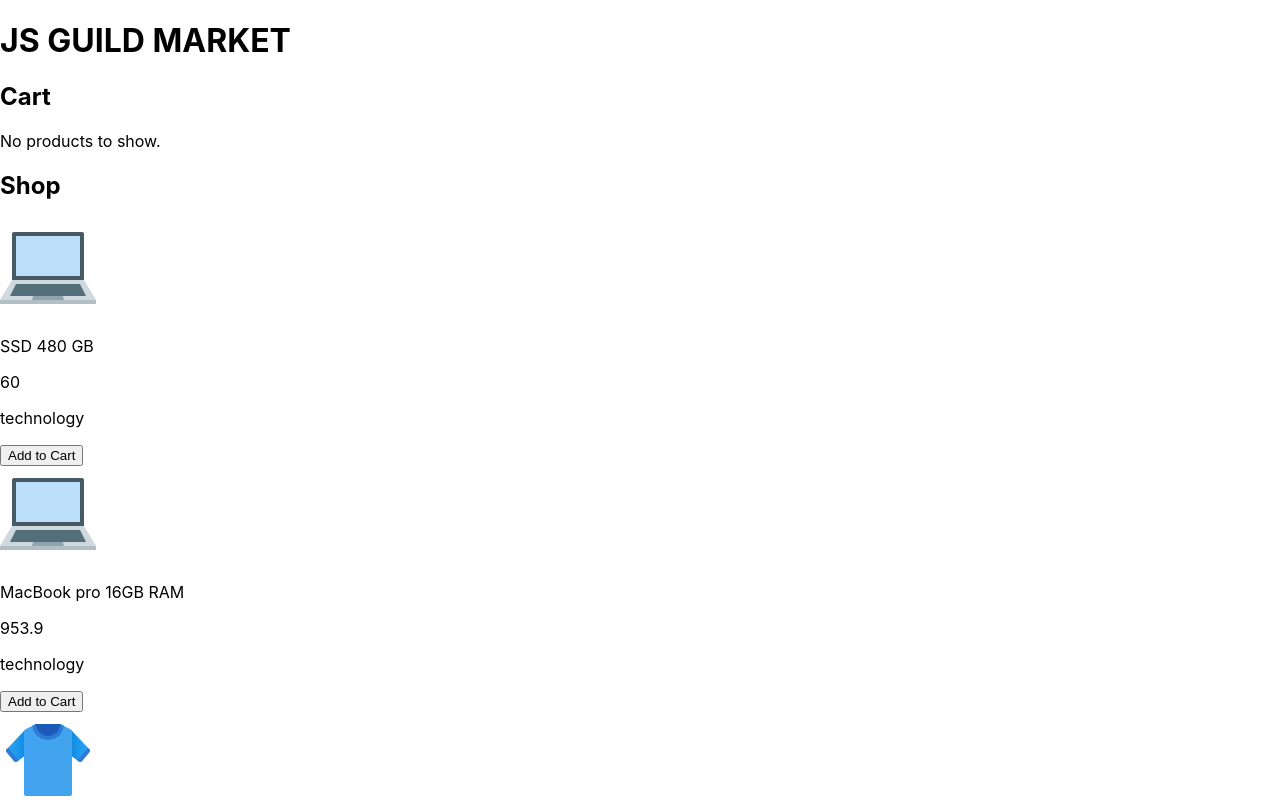
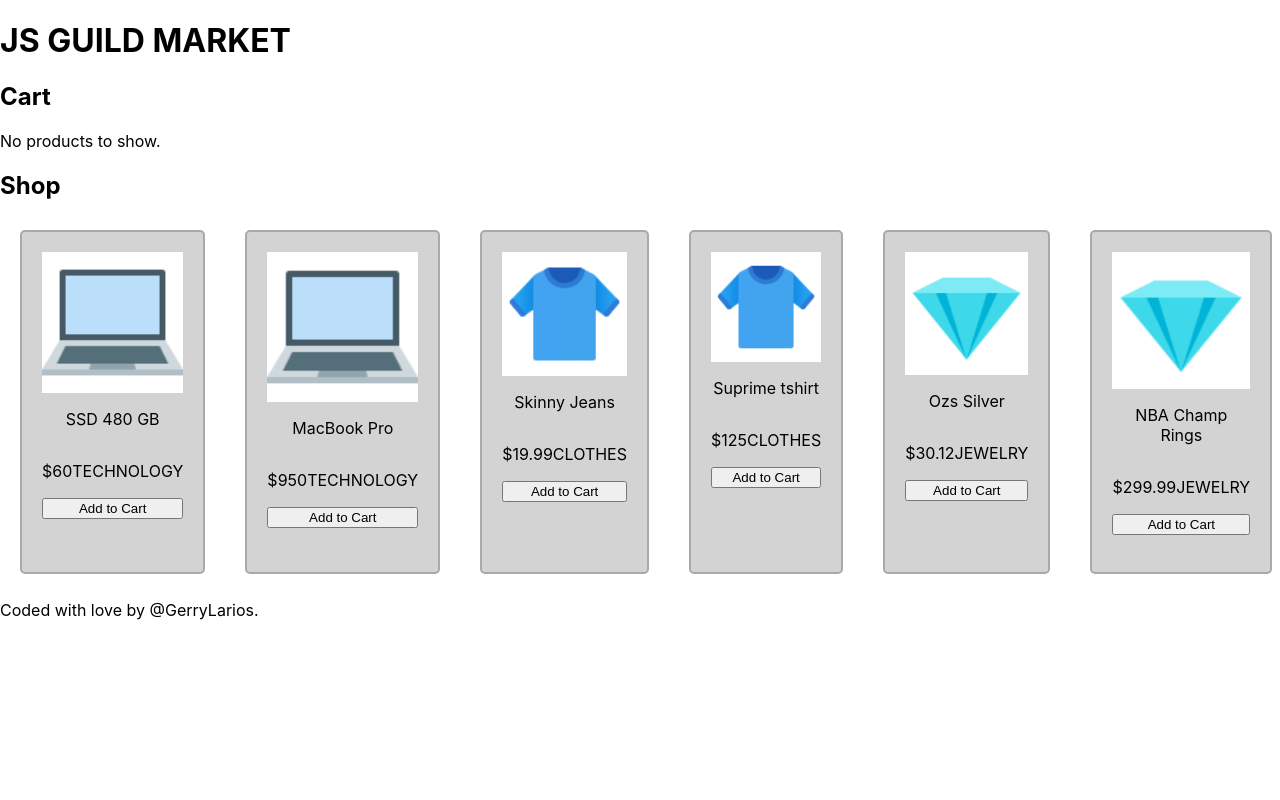
Before and after one commit to GerryLarios/shopping-cart, a React (Create React App) app: page / in a window 1280 px wide. Shown: the top 800 px of the page. Built offline with nearby package versions, Linux system fonts and the light colour scheme.

Commit message:
Refactor[SHOPPING-CART-13] shopping items has css styles

```diff
--- a/src/components/Cart/index.tsx
+++ b/src/components/Cart/index.tsx
@@ -17,7 +17,9 @@
       {products.length === 0 ? (
         <NoProducts />
       ) : (
-        products.map(p => <CartItem product={p} handleVolume={handleVolume} handleRemove={handleRemove} />)
+        <div className="cart-items">
+          {products.map(p => <CartItem product={p} handleVolume={handleVolume} handleRemove={handleRemove} />)}
+        </div>
       )}
     </SectionWrapper>
   )
--- a/src/components/Shop/ShopItem.tsx
+++ b/src/components/Shop/ShopItem.tsx
@@ -14,7 +14,7 @@
   handleAddToCart,
   addedToCart = false
 }) => (
-  <div className="cart-item">
+  <div className="shop-item">
     <Product {...product} />
     <div>
       <button disabled={addedToCart} onClick={handleAddToCart}>
--- a/src/components/Shop/index.tsx
+++ b/src/components/Shop/index.tsx
@@ -15,7 +15,9 @@
       {products.length === 0 ? (
         <NoProducts />
       ) : (
-        products.map(p => <ShopItem product={p} handleAddToCart={() => handleAddToCart(p.id)} />)
+        <div className="shop-items">
+          {products.map(p => <ShopItem product={p} handleAddToCart={() => handleAddToCart(p.id)} />)}
+        </div>
       )}
     </SectionWrapper>
   )
--- a/src/components/common/Product.tsx
+++ b/src/components/common/Product.tsx
@@ -4,9 +4,11 @@
 const Product: FunctionComponent<ProductType> = ({ title, price, category, image }) => (
   <div className="product">
     <img src={image} alt={title} />
-    <p>{title}</p>
-    <p>{price}</p>
-    <p>{category}</p>
+    <p className="text-align-center">{title}</p>
+    <div className="space-between">
+      <p>&#36;{price}</p>
+      <p>{category.toUpperCase()}</p>
+    </div>
   </div>
 )
 
--- a/src/constants/index.ts
+++ b/src/constants/index.ts
@@ -11,8 +11,8 @@
   },
   {
     id: 2,
-    price: 953.90,
-    title: 'MacBook pro 16GB RAM',
+    price: 950,
+    title: 'MacBook Pro',
     category: 'technology'
   },
   {
@@ -24,7 +24,7 @@
   {
     id: 4,
     price: 125,
-    title: 'Antisocial social club tshirt',
+    title: 'Suprime tshirt',
     category: 'clothes'
   },
   {
@@ -36,7 +36,7 @@
   {
     id: 6,
     price: 299.99,
-    title: 'NBA Championship Rings',
+    title: 'NBA Champ Rings',
     category: 'jewelry'
   }
 ]
--- a/src/index.css
+++ b/src/index.css
@@ -11,3 +11,39 @@
   font-family: source-code-pro, Menlo, Monaco, Consolas, 'Courier New',
     monospace;
 }
+
+.shop-items {
+  display: flex;
+}
+
+.shop-item {
+  width: 200px;
+  height: 300px;
+  margin: 10px 20px;
+  padding: 20px;
+  border: 2px solid darkgray;
+  border-radius: 5px;
+  background-color: lightgray;
+}
+
+.shop-item img {
+  background-color: white;
+}
+
+.shop-item .product {
+  display: flex;
+  flex-direction: column;
+}
+
+.shop-item button {
+  width: 100%;
+}
+
+.text-align-center {
+  text-align: center;
+}
+
+.space-between {
+  display: flex;
+  justify-content: space-between;
+}
```
